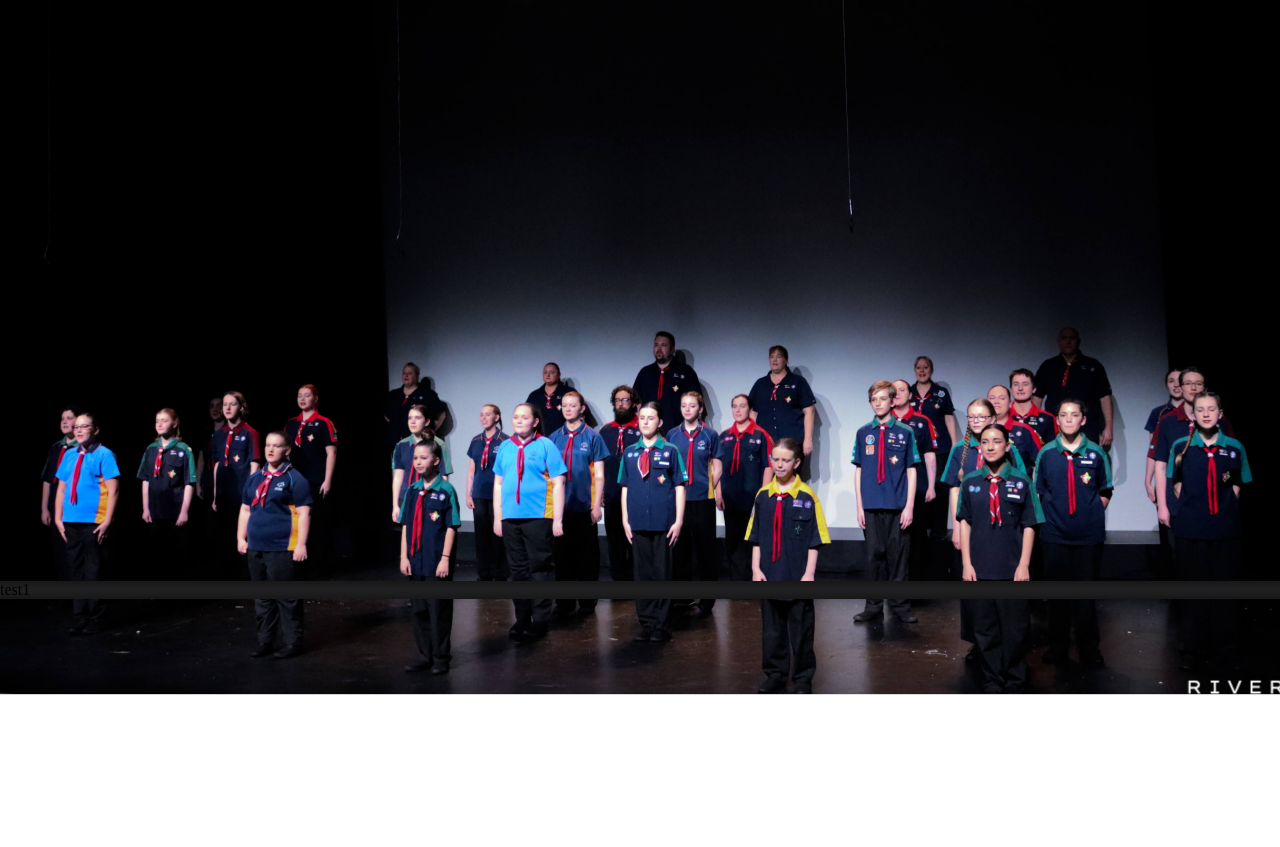
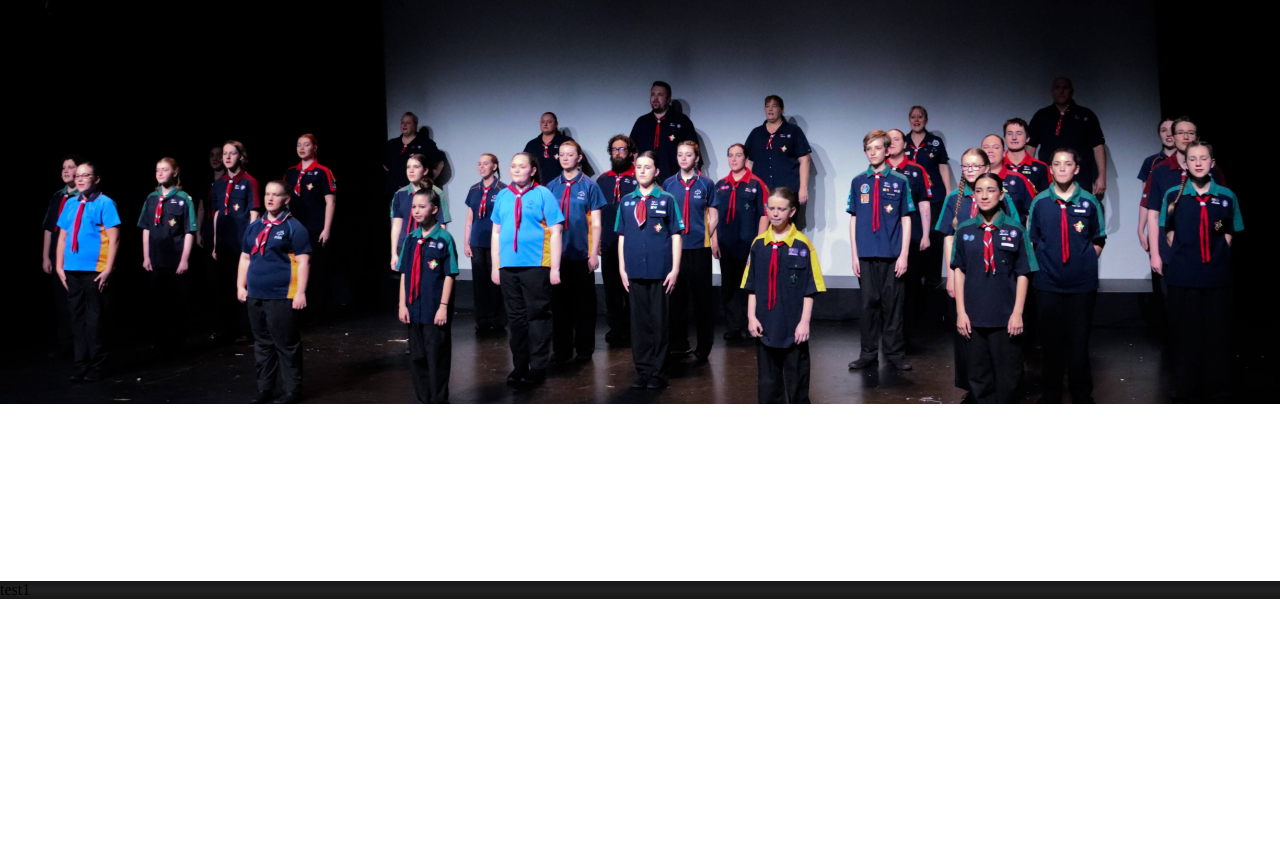
Before and after one commit to ClearyCoding/korimulgangshow.com, a plain HTML site: page index.html in a window 1280 px wide. Shown: the part 139-986 px from the top of the page. Drawn offline with Linux system fonts and the light colour scheme.

Commit message:
Fix Misaligned Backdrop Bug

```diff
--- a/assets/styles/main.css
+++ b/assets/styles/main.css
@@ -42,9 +42,10 @@ body {
 
     transform: translateZ(-5px) scale(1.5);
     position: absolute;
-    width: calc(100% + 10px);
+    width: 100%;
     object-fit: cover;
     z-index: -1;
+    top: -335px;
 }
 .section {
     position: relative;
--- a/assets/styles/sections.css
+++ b/assets/styles/sections.css
@@ -1,5 +1,5 @@
 .backdrop-title {
-    height: 100vh;
+    height: 90vh;
 }
 .void-title {
     height: 90vh;
```
